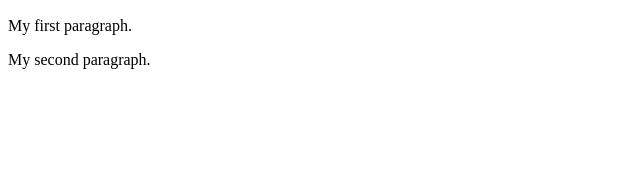
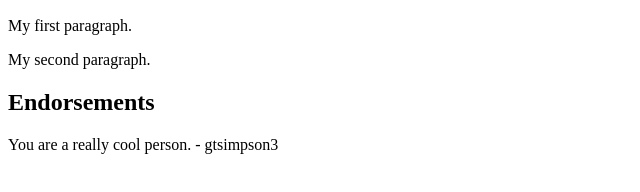
Before and after one commit to jcpaci/Simple-Website, a plain HTML site: page index.html in a window 1280 px wide. Shown: the part 110-302 px from the top of the page, without its empty margins (0-640 px from the left). Drawn offline with Linux system fonts and the light colour scheme.

Commit message:
i added an endorsement to your page

```diff
--- a/index.html
+++ b/index.html
@@ -10,5 +10,9 @@
 
 <p>My second paragraph.</p>
 
+<h2> Endorsements </h2>
+
+<p> You are a really cool person. - gtsimpson3</p>
+
 </body>
 </html>
```
